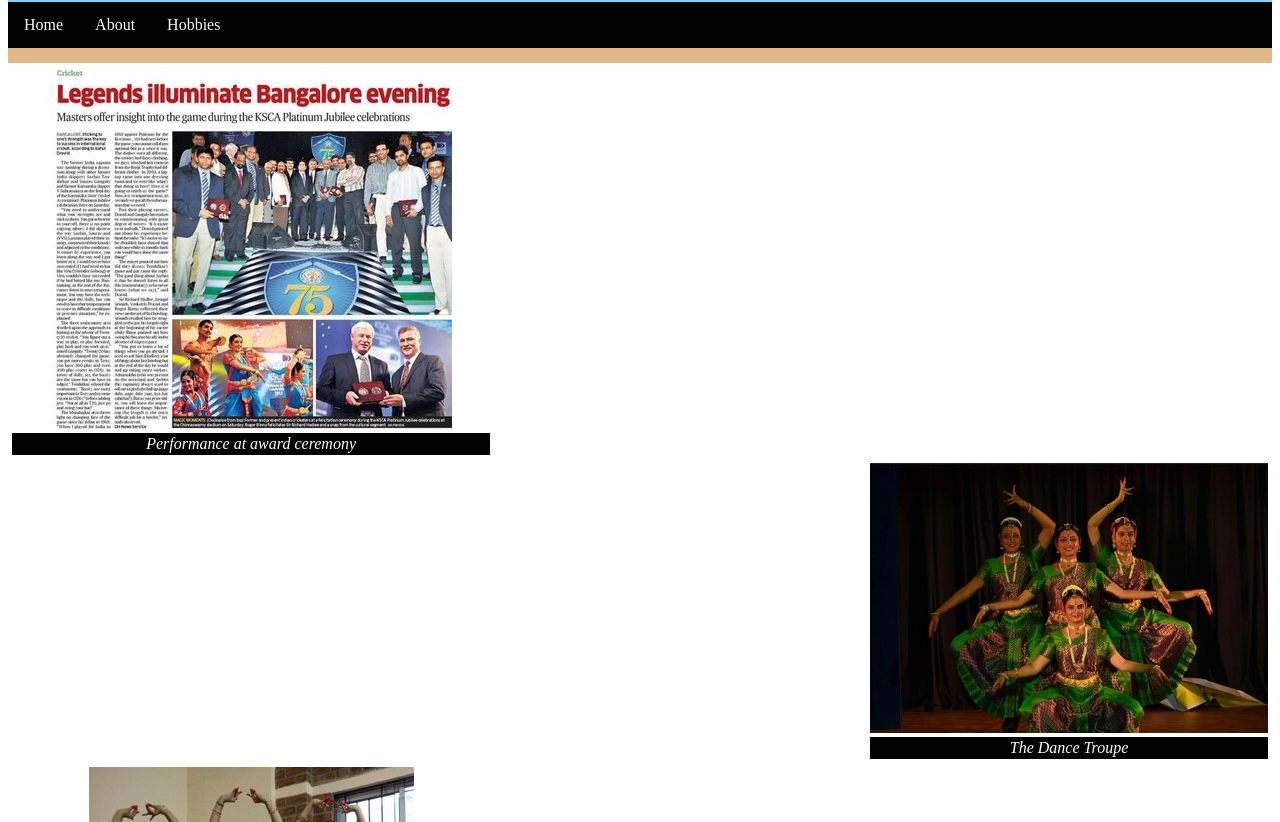
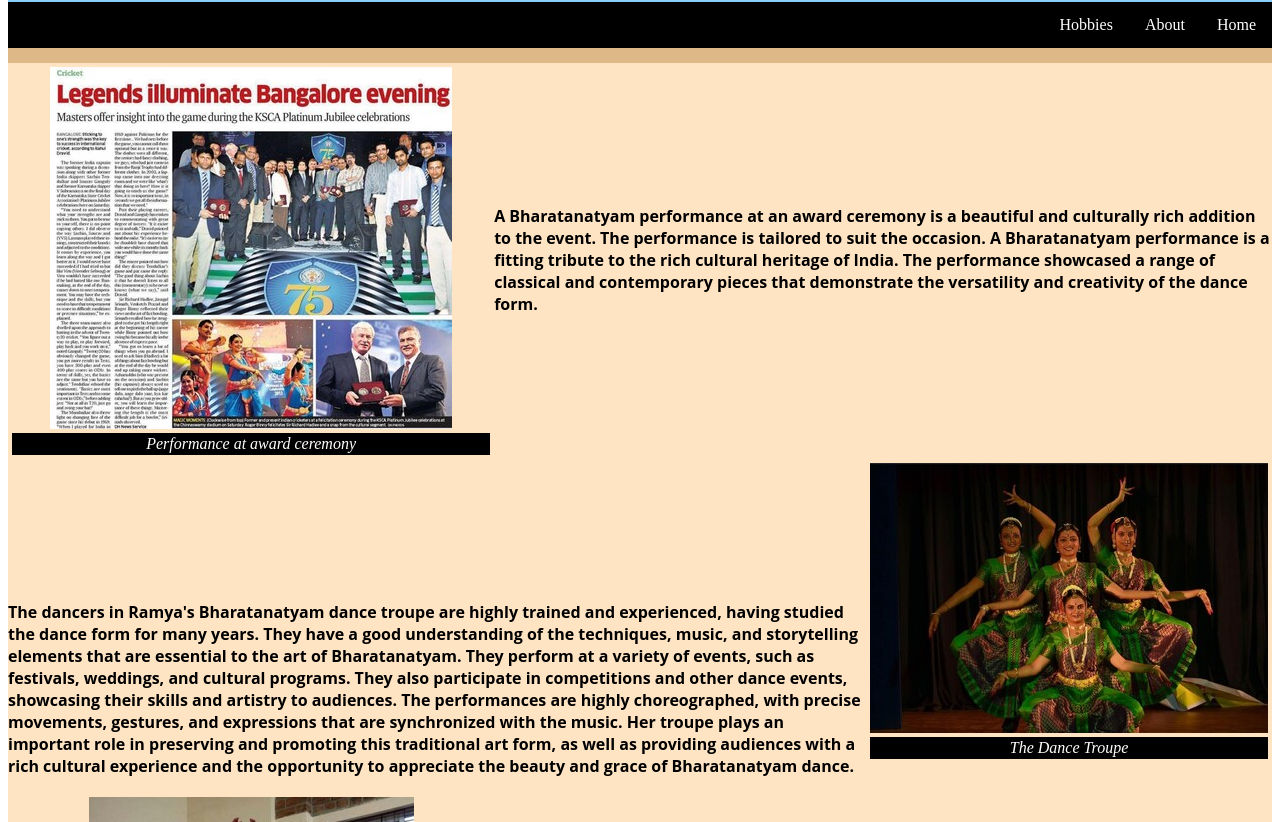
Before and after one commit to rashmi-sathiyanarayanan/bioSite, a plain HTML site: page hobbiesPage_sathiyanarayanan.html in a window 1280 px wide. Shown: the part 290-1112 px from the top of the page. Drawn offline with Linux system fonts and the light colour scheme.

Commit message:
biosite peer review

```diff
--- a/hobbiesPage_sathiyanarayanan.html
+++ b/hobbiesPage_sathiyanarayanan.html
@@ -30,12 +30,12 @@
                 </figure>
             </div>
             <div class="description">
-                <p><strong></strong></p>
+                <p class="text"><strong>A Bharatanatyam performance at an award ceremony is a beautiful and culturally rich addition to the event. The performance is tailored to suit the occasion. A Bharatanatyam performance is a fitting tribute to the rich cultural heritage of India. The performance showcased a range of classical and contemporary pieces that demonstrate the versatility and creativity of the dance form.</strong></p>
             </div>
         </div>
         <div class="contentone">
             <div class="descriptionone">
-                <p class="text"><strong></strong></p>
+                <p class="text"><strong>The dancers in Ramya's Bharatanatyam dance troupe are highly trained and experienced, having studied the dance form for many years. They have a good understanding of the techniques, music, and storytelling elements that are essential to the art of Bharatanatyam. They perform at a variety of events, such as festivals, weddings, and cultural programs. They also participate in competitions and other dance events, showcasing their skills and artistry to audiences. The performances are highly choreographed, with precise movements, gestures, and expressions that are synchronized with the music. Her troupe plays an important role in preserving and promoting this traditional art form, as well as providing audiences with a rich cultural experience and the opportunity to appreciate the beauty and grace of Bharatanatyam dance.</strong></p>
             </div>
             <div class="poseone">
                 <figure>
@@ -52,7 +52,7 @@
                 </figure>
             </div>
             <div class="description">
-                <p><strong></strong></p>
+                <p class="text"><strong>Ramya's Bharatanatyam dance school teaches this traditional dance form to students of all ages and backgrounds. She is passionate about preserving and sharing this art form. She offers a structured curriculum that includes training in dance techniques, music, and performance. Students will typically start with the basics, learning the various steps, postures, and hand gestures (mudras) that are used in Bharatanatyam. As they progress, they will learn more complex dance sequences and choreography, as well as the use of facial expressions and storytelling in their performances. In addition to dance training, she also offers classes in music, including vocal and instrumental training. This is because Bharatanatyam dance is often performed to classical Indian music, and dancers need to have a good understanding of rhythm and melody in order to perform effectively.</strong></p>
             </div>
         </div>
         <div>
--- a/sathiyanarayanan_bioSite.css
+++ b/sathiyanarayanan_bioSite.css
@@ -44,7 +44,7 @@ div.pic {
 }
 
 #navbar a {
-    float:left;
+    float:right;
     display: block;
     color: white;
     text-align: center;
@@ -62,6 +62,7 @@ div.content {
     display:flex;
     flex-wrap: nowrap;
     justify-content: space-between;
+    background-color: bisque;
 }
 
 div.pose{
@@ -70,7 +71,7 @@ div.pose{
 }
 
 div.description {
-    text-align: center;
+    text-align: left;
     width: 80%;
     padding-top: 10%;
 }
@@ -86,6 +87,7 @@ div.contentone {
     display:flex;
     flex-wrap: nowrap;
     justify-content: space-between;
+    background-color: bisque;
 }
 
 img.poseone{
@@ -95,7 +97,7 @@ img.poseone{
 }
 
 div.descriptionone {
-    text-align: center;
+    text-align: left;
     width: 75%;
     padding-top: 10%;
 }
```
Also changed, not shown: landingPage_sathiyanarayanan.html (+1 -1 lines).
